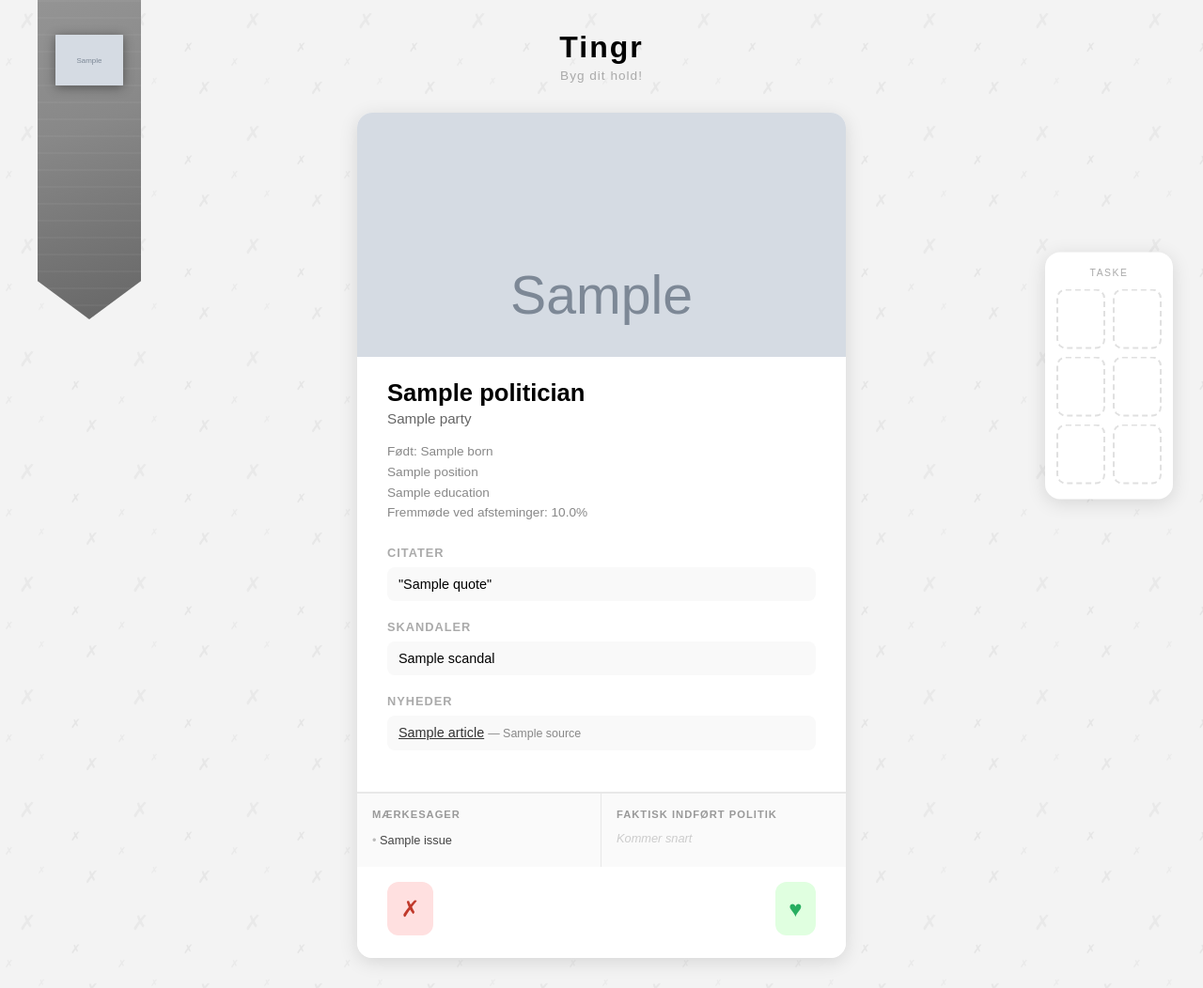
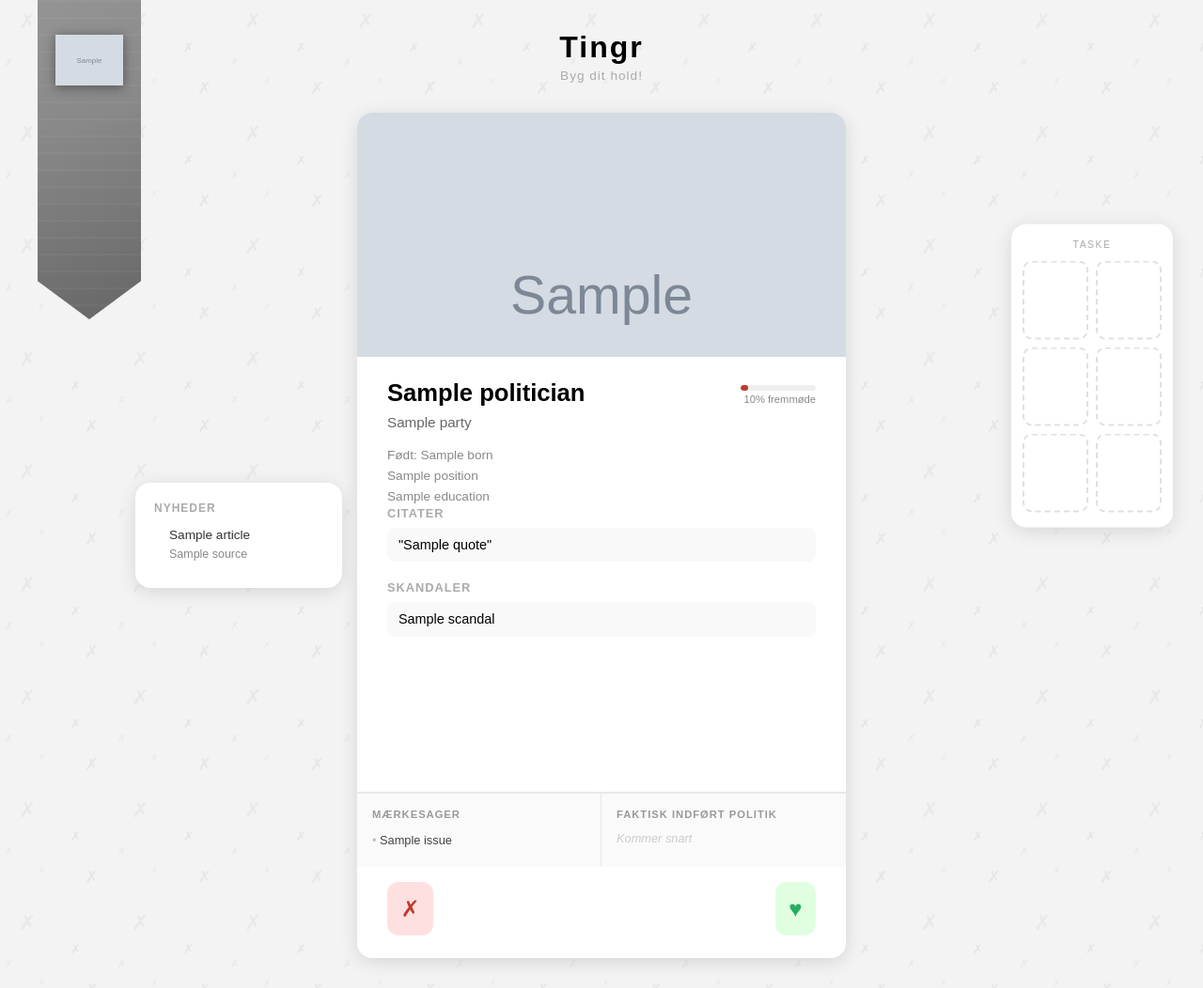
Before and after one commit to madswint/tingr, a Flask app: template templates/index.html in a window 1280 px wide. Shown: the whole page at 94% size. Run offline with Flask 3, Linux system fonts and the light colour scheme; the template is opened without the code that fills it: most values are stand-ins (such as "Sample title", 1, 10 or a date in 2020); grey boxes marked "Sample" are stand-in pictures.

Commit message:
Remove politician from bag; Fixed being able to like a politician even when bag is full

```diff
--- a/flask_server.py
+++ b/flask_server.py
@@ -46,6 +46,19 @@ def swipe():
     return redirect("/swipe")
 
 
+@app.route("/bag/remove", methods=["POST"])
+def bag_remove():
+    politician_id = request.form.get("politician_id", type=int)
+    if politician_id is not None:
+        politician = next((p for p in main.bag if p.id == politician_id), None)
+        if politician:
+            main.bag.remove(politician)
+                                        # originally placed politician bag into pool if removed from bag but removed this - reconsider?
+            if main.bag:
+                main.bag_update_score()
+    return redirect("/swipe")
+
+
 @app.route("/reset")
 def reset():
     main.reset()
--- a/main.py
+++ b/main.py
@@ -62,6 +62,13 @@ def bag_add(politician: Politician):
         bag_update_score()
     else:
         print("GIV MULIGHED FOR ERSTATTELSE AF POLITIKER VED BRUG AF REGEX?")
+
+def bag_remove(politician: Politician):
+    if politician not in politicians:
+        print("Pretend this is a handled exception..")
+    else:
+        bag.remove(politician)
+        bag_update_score()
 
 
 def bag_update_score():
--- a/static/styles/style.css
+++ b/static/styles/style.css
@@ -14,6 +14,39 @@ body {
 
 h1 { margin-bottom: 0.25rem; font-size: 2rem; letter-spacing: 2px; position: relative; z-index: 1; }
 .subtitle { color: #aaa; font-size: 0.85rem; letter-spacing: 1px; margin-bottom: 2rem; position: relative; z-index: 1; }
+
+.card-wrapper {
+    position: relative;
+    display: flex;
+    justify-content: center;
+    width: 100%;
+}
+
+.news-panel {
+    position: absolute;
+    right: calc(100% - (50% - 260px - 1rem));
+    top: 50%;
+    transform: translateY(-50%);
+    width: 220px;
+    background: white;
+    border-radius: 16px;
+    box-shadow: 0 4px 20px rgba(0,0,0,0.12);
+    padding: 1.25rem;
+}
+
+.news-panel h3 {
+    font-size: 0.75rem;
+    text-transform: uppercase;
+    letter-spacing: 1px;
+    color: #aaa;
+    margin-bottom: 0.75rem;
+}
+
+.news-list { list-style: none; padding: 0; }
+.news-list li { margin-bottom: 0.75rem; font-size: 0.82rem; line-height: 1.4; }
+.news-list a { color: #333; text-decoration: none; }
+.news-list a:hover { text-decoration: underline; }
+.news-source { display: block; color: #aaa; font-size: 0.72rem; margin-top: 0.2rem; }
 
 .card {
     position: relative;
@@ -167,7 +200,41 @@ h1 { margin-bottom: 0.25rem; font-size: 2rem; letter-spacing: 2px; position: rel
 
 .card h2 { font-size: 1.6rem; margin-bottom: 0.25rem; }
 .card .party { color: #666; margin-bottom: 1rem; font-size: 0.95rem; }
-.card .meta { font-size: 0.85rem; color: #888; margin-bottom: 1.5rem; line-height: 1.6; }
+.card .meta { font-size: 0.85rem; color: #888; line-height: 1.6; }
+
+.name-row {
+    display: flex;
+    align-items: center;
+    justify-content: space-between;
+    gap: 1rem;
+    margin-bottom: 0.25rem;
+}
+
+.attendance-inline {
+    display: flex;
+    flex-direction: column;
+    align-items: flex-end;
+    gap: 0.2rem;
+    flex-shrink: 0;
+}
+
+.attendance-bar-h {
+    width: 80px;
+    height: 6px;
+    background: #eee;
+    border-radius: 4px;
+    overflow: hidden;
+}
+
+.attendance-fill-h {
+    height: 100%;
+    border-radius: 4px;
+}
+
+.attendance-pct {
+    font-size: 0.7rem;
+    color: #888;
+}
 
 .section { margin-bottom: 1.25rem; }
 .section h3 { font-size: 0.8rem; text-transform: uppercase; letter-spacing: 1px; color: #aaa; margin-bottom: 0.5rem; }
@@ -247,6 +314,7 @@ h1 { margin-bottom: 0.25rem; font-size: 2rem; letter-spacing: 2px; position: rel
 .btn:active { transform: scale(0.95); }
 .btn-nope { background: #ffe0e0; color: #c0392b; }
 .btn-like { background: #e0ffe0; color: #27ae60; }
+.btn-like:disabled { background: #eee; color: #bbb; cursor: not-allowed; }
 
 /* Bag */
 .bag {
@@ -280,8 +348,8 @@ h1 { margin-bottom: 0.25rem; font-size: 2rem; letter-spacing: 2px; position: rel
 }
 
 .bag-slot {
-    width: 52px;
-    height: 64px;
+    width: 70px;
+    height: 84px;
     border-radius: 10px;
     border: 2px dashed #e0e0e0;
     overflow: hidden;
@@ -290,22 +358,41 @@ h1 { margin-bottom: 0.25rem; font-size: 2rem; letter-spacing: 2px; position: rel
     align-items: center;
     justify-content: center;
     transition: border-color 0.2s;
+    position: relative;
 }
 
 .bag-slot--filled {
     border: 2px solid #d0d0d0;
+    cursor: pointer;
+}
+
+.bag-slot--filled:hover .bag-remove {
+    opacity: 1;
+}
+
+.bag-remove {
+    position: absolute;
+    inset: 0;
+    background: rgba(0,0,0,0.45);
+    display: flex;
+    align-items: center;
+    justify-content: center;
+    color: white;
+    font-size: 1.2rem;
+    opacity: 0;
+    transition: opacity 0.15s;
 }
 
 .bag-photo {
     width: 100%;
-    height: 44px;
+    height: 58px;
     object-fit: cover;
     object-position: top;
 }
 
 .bag-photo-empty {
     width: 100%;
-    height: 44px;
+    height: 58px;
     display: flex;
     align-items: center;
     justify-content: center;
@@ -321,7 +408,7 @@ h1 { margin-bottom: 0.25rem; font-size: 2rem; letter-spacing: 2px; position: rel
     white-space: nowrap;
     overflow: hidden;
     text-overflow: ellipsis;
-    max-width: 48px;
+    max-width: 66px;
 }
 
 /* Starter overlay */
--- a/templates/index.html
+++ b/templates/index.html
@@ -23,24 +23,45 @@
         <div class="bag-title">Taske</div>
         <div class="bag-slots">
         {% for i in range(6) %}
-        <div class="bag-slot {% if i < bag|length %}bag-slot--filled{% endif %}">
         {% if i < bag|length %}
         {% set p = bag[i] %}
+        <form method="POST" action="/bag/remove" style="display:contents">
+            <input type="hidden" name="politician_id" value="{{ p.id }}">
+            <button type="submit" class="bag-slot bag-slot--filled">
                 {% if p.photo_urls %}
                 <img class="bag-photo" src="{{ p.photo_urls[0] }}" alt="{{ p.name }}">
                 {% else %}
                 <div class="bag-photo-empty">✗</div>
                 {% endif %}
                 <div class="bag-name">{{ p.name.split()[0] }}</div>
+                <div class="bag-remove">✕</div>
+            </button>
+        </form>
         {% else %}
+        <div class="bag-slot">
             <div class="bag-photo-empty"></div>
+        </div>
         {% endif %}
-        </div>
         {% endfor %}
         </div>
     </div>
 
     {% if politician %}
+    <div class="card-wrapper">
+    <div class="news-panel">
+        <h3>Nyheder</h3>
+        {% if news %}
+        <ul class="news-list">
+            {% for article in news %}
+            <li><a href="{{ article.url }}" target="_blank" rel="noopener">{{ article.title }}</a>
+            {% if article.source %}<span class="news-source">{{ article.source }}</span>{% endif %}
+            </li>
+            {% endfor %}
+        </ul>
+        {% else %}
+        <span class="placeholder">Ingen artikler fundet</span>
+        {% endif %}
+    </div>
     <div class="card">
 
         {% if politician.photo_urls %}
@@ -61,13 +82,24 @@
         {% endif %}
 
         <div class="card-body">
+            <div class="name-row">
                 <h2>{{ politician.name }}</h2>
+                <div class="attendance-inline">
+                    {% if politician.deltagelsesprocent is not none %}
+                    <div class="attendance-bar-h">
+                        <div class="attendance-fill-h" id="attendance-fill" data-pct="{{ "%.1f"|format(politician.deltagelsesprocent) }}"></div>
+                    </div>
+                    <span class="attendance-pct">{{ "%.0f"|format(politician.deltagelsesprocent) }}% fremmøde</span>
+                    {% else %}
+                    <span class="attendance-pct">Ingen data for fremmøde</span>
+                    {% endif %}
+                </div>
+            </div>
             <div class="party">{{ politician.party }}</div>
             <div class="meta">
                 {% if politician.born %}Født: {{ politician.born }}<br>{% endif %}
                 {% if politician.position %}{{ politician.position }}<br>{% endif %}
-                {% if politician.education %}{{ politician.education }}<br>{% endif %}
-                 {% if politician.deltagelsesprocent is not none %} Fremmøde ved afsteminger: {{ "%.1f"|format(politician.deltagelsesprocent) }}% {% endif %}
+                {% if politician.education %}{{ politician.education }}{% endif %}
             </div>
 
             {% if politician.quotes %}
@@ -92,18 +124,6 @@
             </div>
             {% endif %}
 
-            {% if news %}
-            <div class="section">
-                <h3>Nyheder</h3>
-                <ul class="news-list">
-                    {% for article in news %}
-                    <li><a href="{{ article.url }}" target="_blank" rel="noopener">{{ article.title }}</a>
-                    {% if article.source %}<span class="news-source"> — {{ article.source }}</span>{% endif %}
-                    </li>
-                    {% endfor %}
-                </ul>
-            </div>
-            {% endif %}
         </div>
 
         <div class="card-bottom">
@@ -132,8 +152,9 @@
             </form>
             <form method="POST" action="/swipe">
                 <input type="hidden" name="politician_id" value="{{ politician.id }}">
-                <button class="btn btn-like" name="direction" value="right">♥</button>
+                <button class="btn btn-like" name="direction" value="right" {% if bag|length >= 6 %}disabled{% endif %}>♥</button>
             </form>
+        </div>
     </div>
     </div>
 
@@ -147,6 +168,16 @@
         const color = document.body.dataset.partyColor || '#888888';
         document.body.style.setProperty('--party-color', color);
         document.body.style.backgroundColor = color + '18';
+
+        const fill = document.getElementById('attendance-fill');
+        if (fill) {
+            const pct = parseFloat(fill.dataset.pct);
+            fill.style.width = pct + '%';
+            fill.style.background = pct >= 90 ? '#2ecc71'
+                                  : pct >= 75 ? '#27ae60'
+                                  : pct >= 60 ? '#e67e22'
+                                  : '#c0392b';
+        }
 
         const container = document.getElementById('card-photos');
         if (container) {
```
Lines whose indentation alone changed are shown as unchanged.
